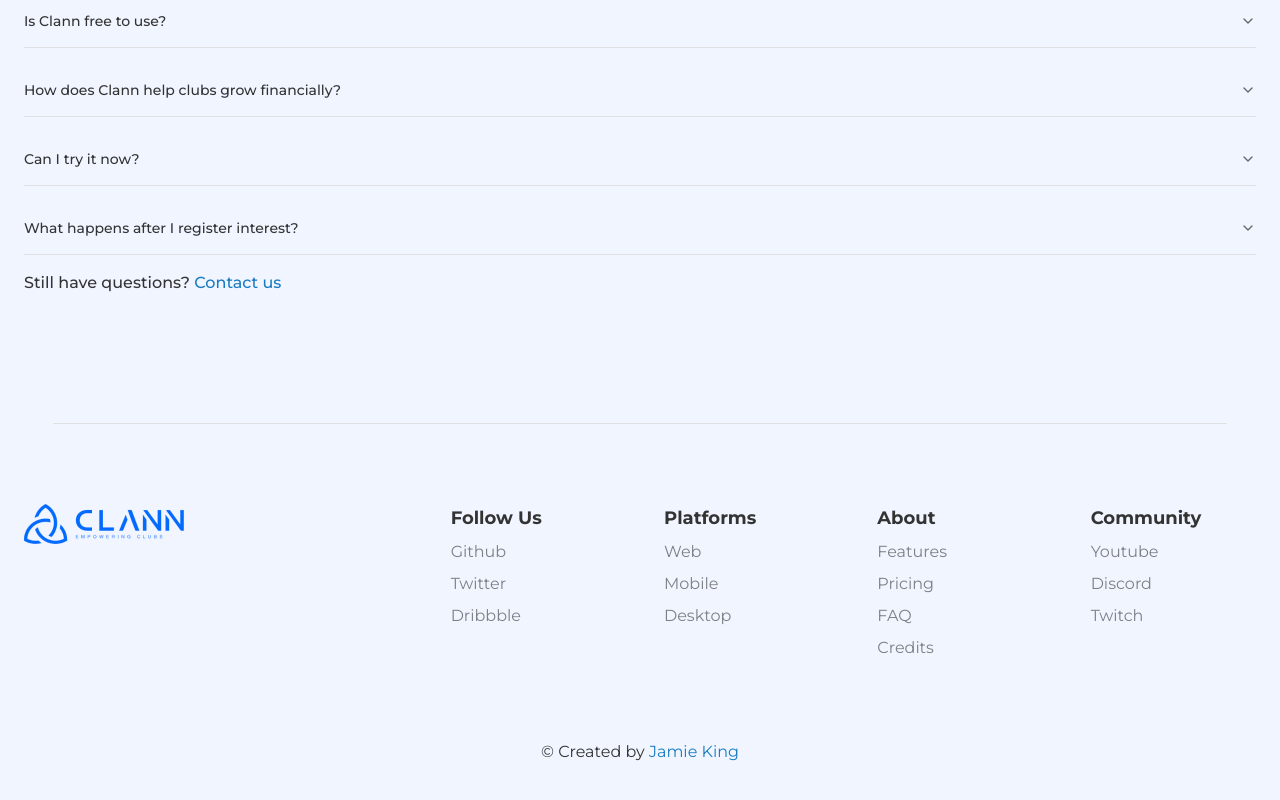
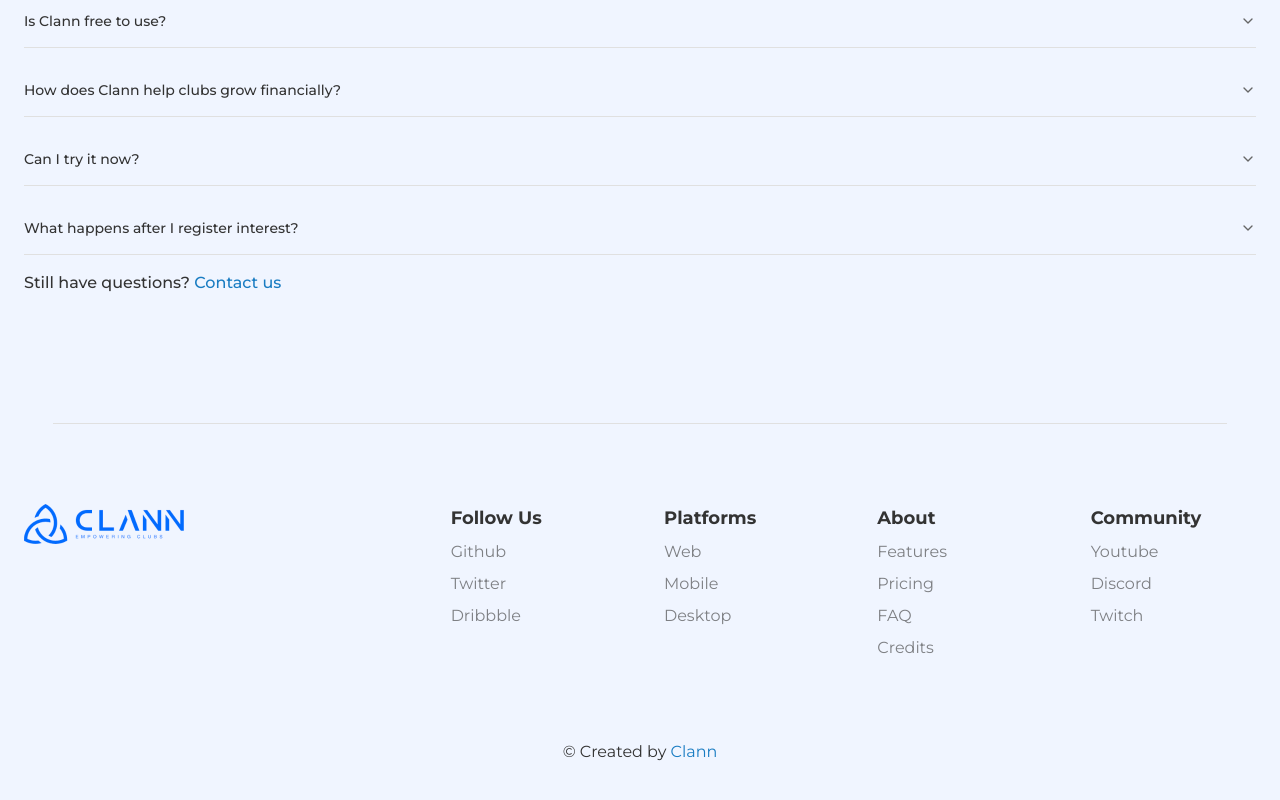
Before and after one commit to Ave-Ltd/clann-website, a React (Vite) app: page / in a window 1280 px wide. Shown: the part 3559-4359 px from the top of the page. Built offline with nearby package versions, Linux system fonts and the light colour scheme.

Commit message:
Update: Footer to be created by Clann

```diff
--- a/src/components/Footer.tsx
+++ b/src/components/Footer.tsx
@@ -63,7 +63,7 @@ export const Footer = () => {
             href="https://www.linkedin.com/"
             className="text-primary transition-all border-primary hover:border-b-2"
           >
-            Jamie King
+            Clann
           </a>
         </h3>
       </section>
```
